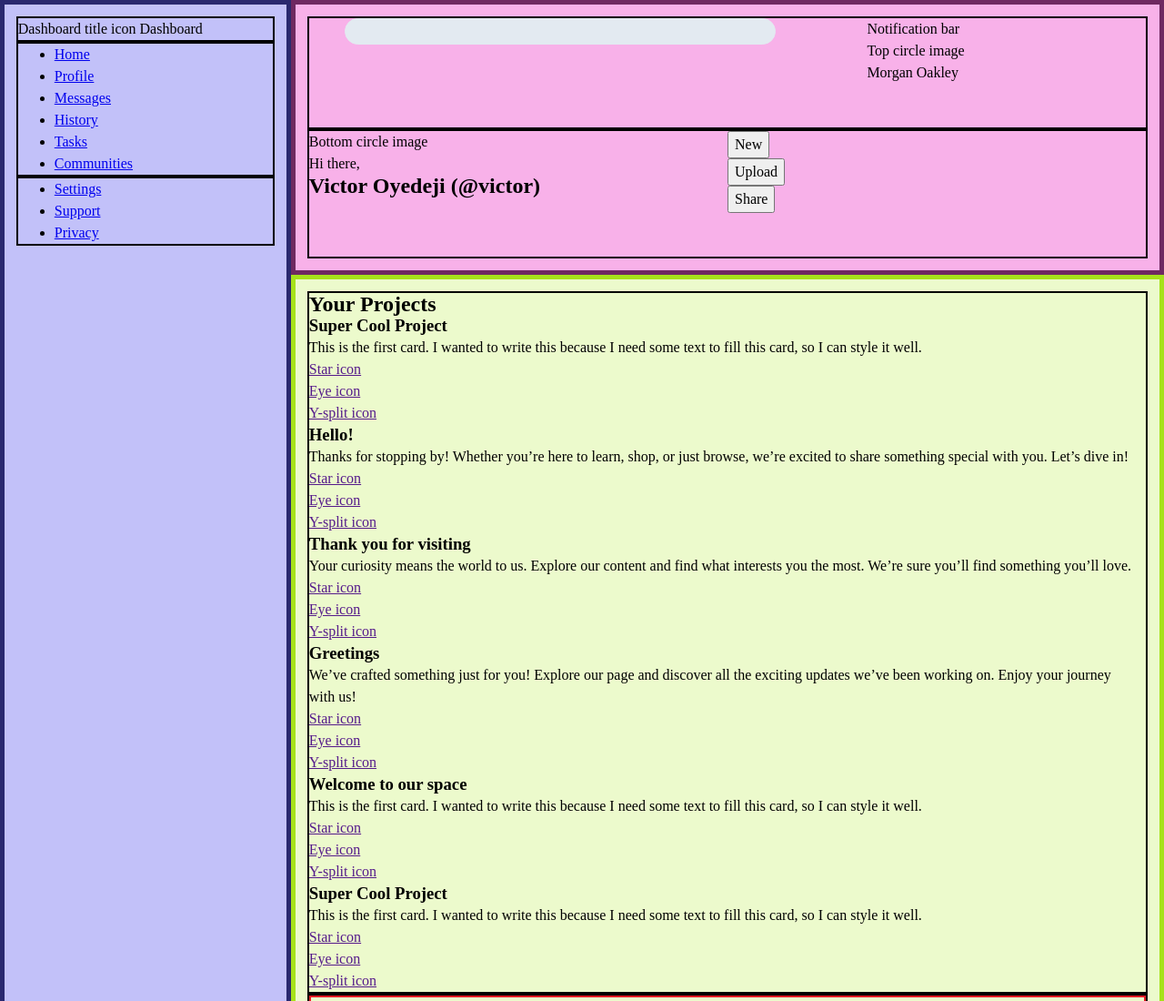
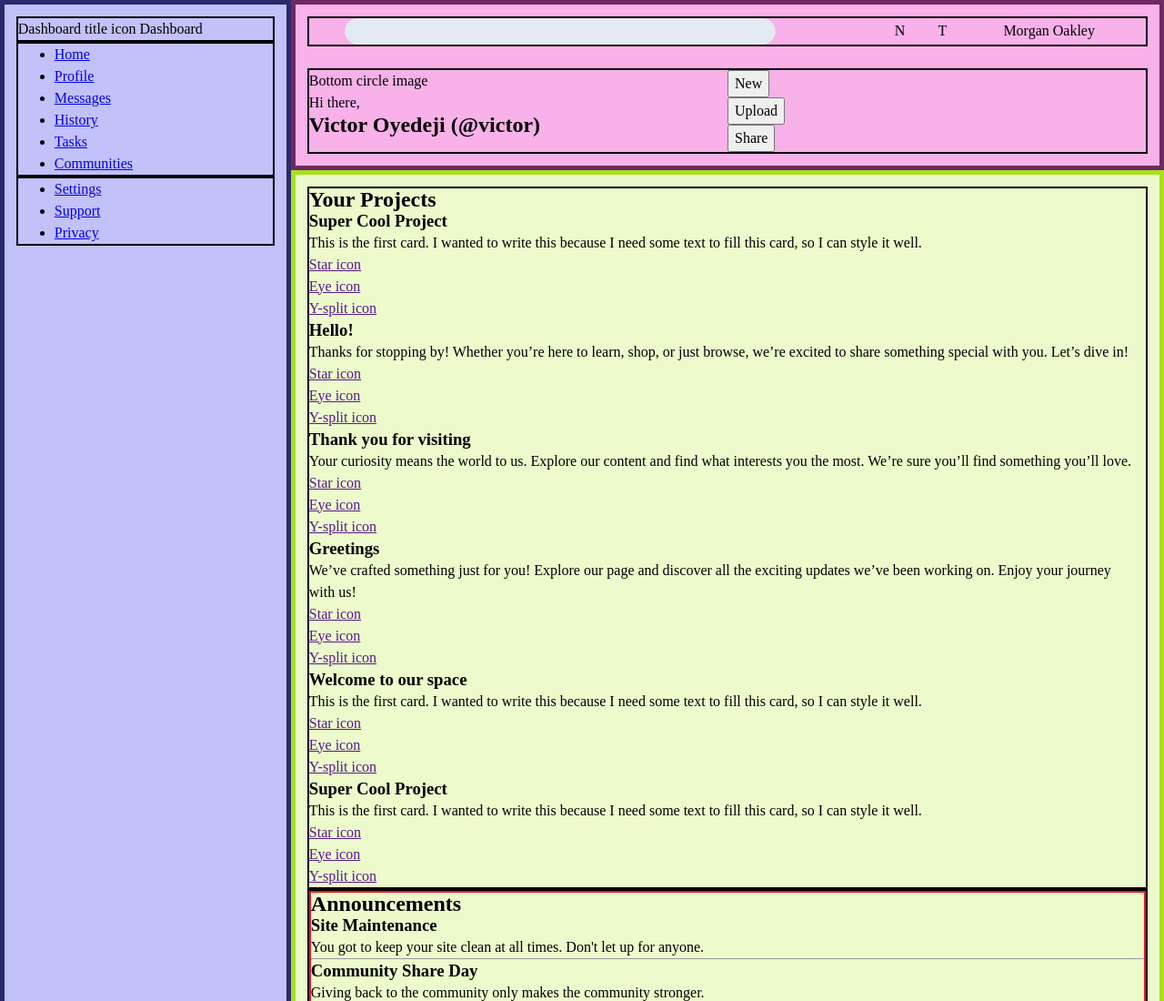
Before and after one commit to itsvictoroyedeji/test-admin-dashboard, a plain HTML site: page index.html in a window 1280 px wide. Shown: the top 1100 px of the page at 91% size. Drawn offline with Linux system fonts and the light colour scheme.

Commit message:
fix and feat: Top header done + fixed overall grid layout

```diff
--- a/styles.css
+++ b/styles.css
@@ -97,7 +97,7 @@ h1, h2, h3, h4, h5, h6 {
 .container {
   display: grid;
   grid-template-columns: repeat(4, 1fr);
-  grid-template-rows: 1fr 4fr;
+  grid-template-rows: auto 4fr;
   grid-auto-rows: auto;
 }
 
@@ -122,6 +122,7 @@ h1, h2, h3, h4, h5, h6 {
 
 .header {
   display: grid;
+  gap: 1.5em;
 }
 
 .top-header {
@@ -172,9 +173,13 @@ input[type="search"] {
   border: 1px solid rgb(41, 146, 212);
 }
 
+.user-info-top {
+  display: grid;
+  grid-template-columns: repeat(2, 1fr) 4fr;
+  padding: 0 0.8em;
+  place-items: center;
 
-
-
+}
 
 .bottom-header {
   display: grid;
```
Also changed, not shown: index.html (+2 -2 lines).
